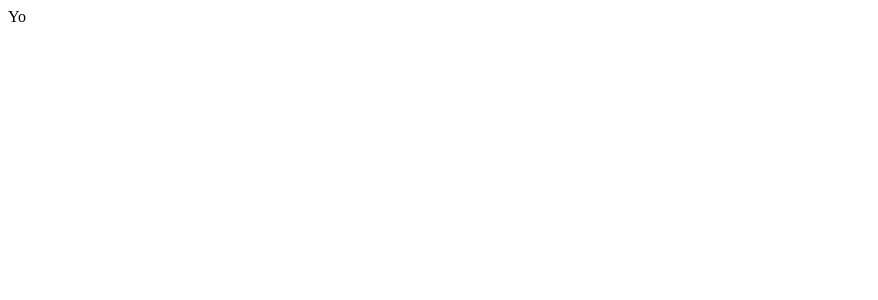
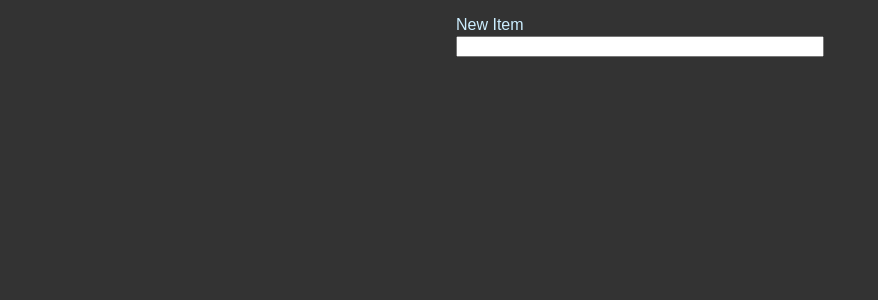
Before and after one commit to ZafirProjects/SimpleReactApp, a React (Vite) app: page / in a window 1280 px wide. Shown: the top 300 px of the page, without its empty margins (0-878 px from the left). Built offline with nearby package versions, Linux system fonts and the light colour scheme.

Commit message:
Created simple form with label

```diff
--- a/src/App.jsx
+++ b/src/App.jsx
@@ -1,3 +1,10 @@
+import "./styles.css"
+
 export default function App() {
-  return "Yo"
+  return <form className="">
+    <div className="form-row">
+      <label htmlFor="item">New Item</label>
+      <input type="text" id="item" />
+    </div>
+  </form>
 }
```
